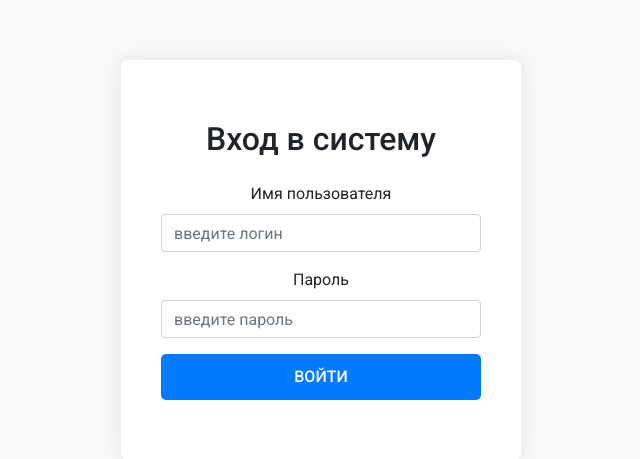
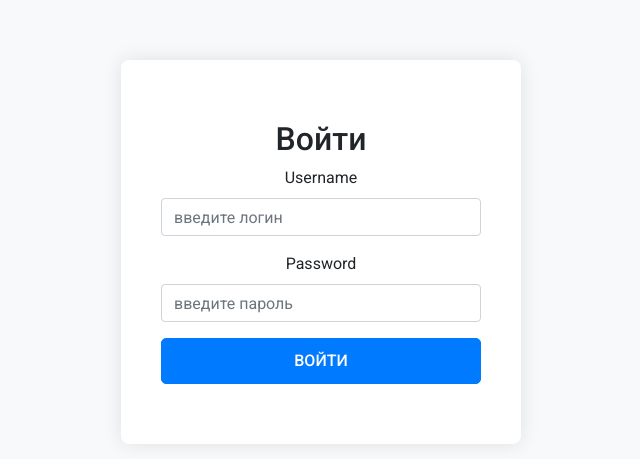
Before and after one commit to RedColdHearted/Flask-ServiceLogix, a Flask app: page /login in a window 1280 px wide. Shown: the part 56-515 px from the top of the page, without its empty margins (319-959 px from the left). Run offline with Flask 3, Linux system fonts and the light colour scheme; some libraries are stand-ins or nearby versions.

Commit message:
ragister and login pages update

```diff
--- a/app/templates/home/home.html
+++ b/app/templates/home/home.html
@@ -52,12 +52,18 @@
             </button>
             <div class="collapse navbar-collapse" id="navbarNav">
                 <ul class="navbar-nav ml-auto">
+                     <li class="nav-item">
+                    {% if current_user.is_authenticated %}
+                        <a href="{{ url_for('main.logout') }}" class="nav-link">Logout</a>
+                    {% else %}
+                    </li>
                     <li class="nav-item">
                         <a class="nav-link" href="/login">Login</a>
                     </li>
                     <li class="nav-item">
                         <a class="nav-link" href="/register">Register</a>
                     </li>
+                    {% endif %}
                 </ul>
             </div>
         </div>
--- a/app/templates/registration/login.html
+++ b/app/templates/registration/login.html
@@ -68,8 +68,35 @@
     </nav>
 
     <div class="container">
+
     <div class="login-block">
-            <h2 class="mb-4">Вход в систему</h2>
+        <h2>Войти</h2>
+        <form action="{{ url_for('main.login') }}" method="post">
+            {{ form.hidden_tag() }}
+            <div class="form-group">
+                {{ form.username.label(class_="form-label") }}
+                {{ form.username(class_="form-control", placeholder="введите логин", required=true) }}
+                {% if form.username.errors %}
+                    <div class="text-danger">
+                        {% for error in form.username.errors %}
+                            <p>{{ error }}</p>
+                        {% endfor %}
+                    </div>
+                {% endif %}
+            </div>
+            <div class="form-group">
+                {{ form.password.label(class_="form-label") }}
+                {{ form.password(class_="form-control", placeholder="введите пароль", required=true) }}
+                {% if form.password.errors %}
+                    <div class="text-danger">
+                        {% for error in form.password.errors %}
+                            <p>{{ error }}</p>
+                        {% endfor %}
+                    </div>
+                {% endif %}
+            </div>
+            <button type="submit" class="btn btn-login btn-primary">Войти</button>
+        </form>
         {% with messages = get_flashed_messages(with_categories=true) %}
             {% if messages %}
                 {% for category, message in messages %}
@@ -77,17 +104,6 @@
                 {% endfor %}
             {% endif %}
         {% endwith %}
-            <form action="/login" method="post">
-                <div class="form-group">
-                    <label for="username">Имя пользователя</label>
-                    <input type="text" class="form-control" id="username" name="username" placeholder="введите логин" required>
-                </div>
-                <div class="form-group">
-                    <label for="password">Пароль</label>
-                    <input type="password" class="form-control" id="password" name="password" placeholder="введите пароль" required>
-                </div>
-                <button type="submit" class="btn btn-login">Войти</button>
-            </form>
     </div>
     </div>
 
```
Lines whose indentation alone changed are shown as unchanged.
